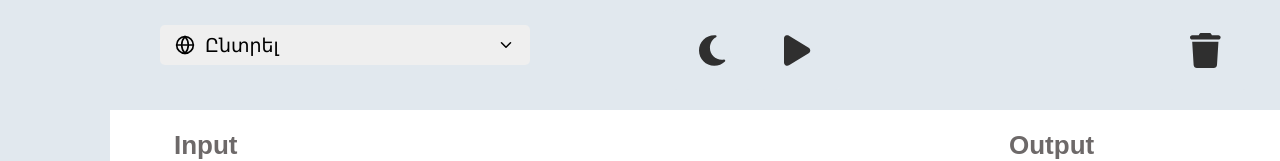
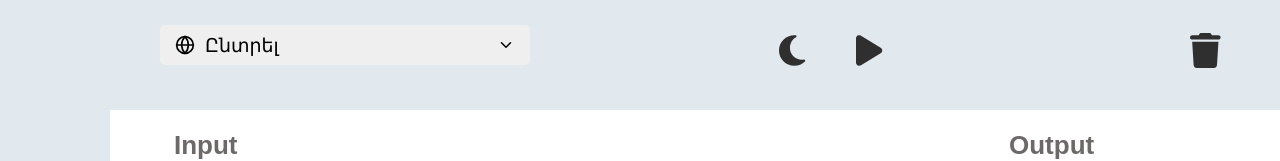
Before and after one commit to RuzannaAleksanyan/fp_languages, a React (Create React App) app in the folder frontend/: page / in a window 1280 px wide. Shown: the top 161 px of the page. Built offline with nearby package versions, Linux system fonts and the light colour scheme.

Commit message:
added comment

```diff
--- a/frontend/src/components/button/darklight/DarkLight.module.css
+++ b/frontend/src/components/button/darklight/DarkLight.module.css
@@ -13,7 +13,7 @@
   transition: background-color 0.3s ease, color 0.3s ease;
 
   top: 10px;
-  left: 84vh;
+  left: 94vh;
 }
 
 /* Light mode button */
--- a/frontend/src/components/button/run/Run.module.css
+++ b/frontend/src/components/button/run/Run.module.css
@@ -7,7 +7,7 @@
   transition: background-color 0.3s ease, color 0.3s ease;
   position: relative;
   top: 10px;
-  left: 85vh;
+  left: 94vh;
 }
 
 .light {
```
Also changed, not shown: 1 other file (tests, documents, lock files or other folders).
